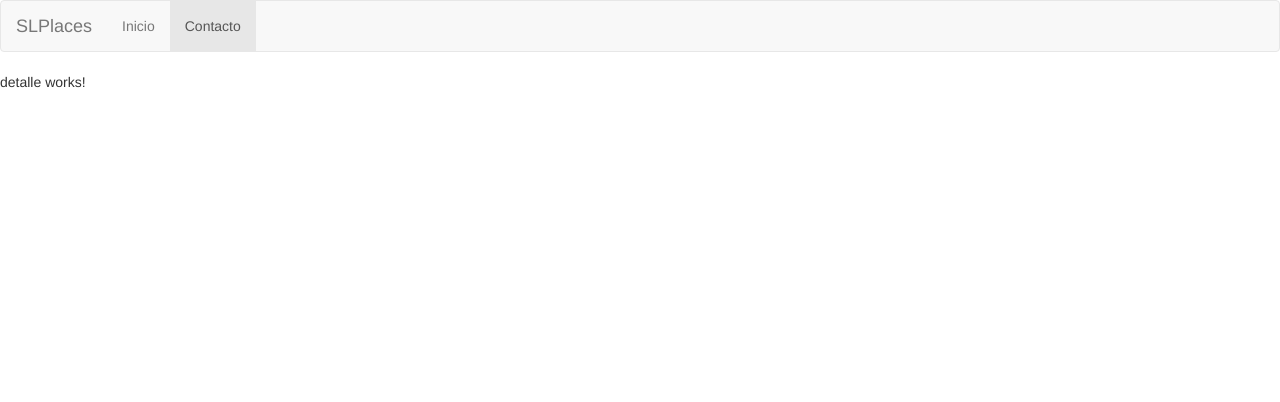
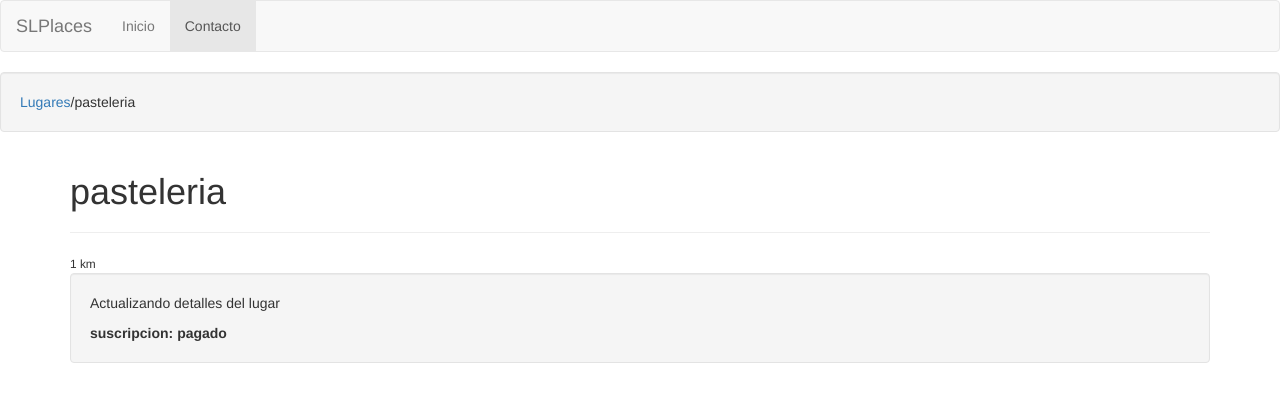
Before and after one commit to O2Hope/SLPlaces, an Angular app: page /detalle/1 in a window 1280 px wide. Shown: the top 402 px of the page. Built offline with nearby package versions, Linux system fonts and the light colour scheme; what @agm/core would draw is missing.

Commit message:
Vista Detalles
Se agrego la vista de detalles y se utilizo el metodo find()

```diff
--- a/src/app/detalle/detalle.component.html
+++ b/src/app/detalle/detalle.component.html
@@ -1,3 +1,17 @@
-<p>
-  detalle works!
-</p>
+<div class="well">
+  <a routerLink="/lugares">Lugares</a>/{{lugar.nombre}}
+</div>
+
+<div class="container">
+  <h1>{{lugar.nombre}}</h1>
+  <hr/>
+  <small> {{lugar.distancia}} km </small>
+  <br/>
+  <div class="well">
+    <p>
+      {{lugar.detalle}}
+    </p>
+
+    <b>suscripcion: {{lugar.plan}}</b>
+  </div>
+</div>
--- a/src/app/detalle/detalle.component.ts
+++ b/src/app/detalle/detalle.component.ts
@@ -8,11 +8,25 @@ import {ActivatedRoute} from '@angular/router';
 })
 export class DetalleComponent implements OnInit {
 
+  lugares: any = [
+    {id: 1, plan: 'pagado', cercania: 1, distancia: 1, nombre: 'pasteleria', active: true, detalle: 'Actualizando detalles del lugar'},
+    {id: 2, plan: 'gratis', cercania: 2, distancia: 5, nombre: 'floreria', active: true, detalle: 'Actualizando detalles del lugar'},
+    {id: 3, plan: 'gratis', cercania: 3, distancia: 10, nombre: 'veterinaria', active: false, detalle: 'Actualizando detalles del lugar'}
+  ];
+  id: number = null;
+  lugar: any = {};
+
   constructor(private route: ActivatedRoute) {
 
     console.log(this.route.snapshot.params['id']);
-    console.log(this.route.queryParams);
+    console.log(this.route.snapshot.queryParams['action']);
+    this.id = this.route.snapshot.params['id'];
+    this.lugar = this.buscarId();
 
+  }
+
+  buscarId() {
+      return this.lugares.find((l) => l.id == this.id);
   }
 
   ngOnInit() {
```
